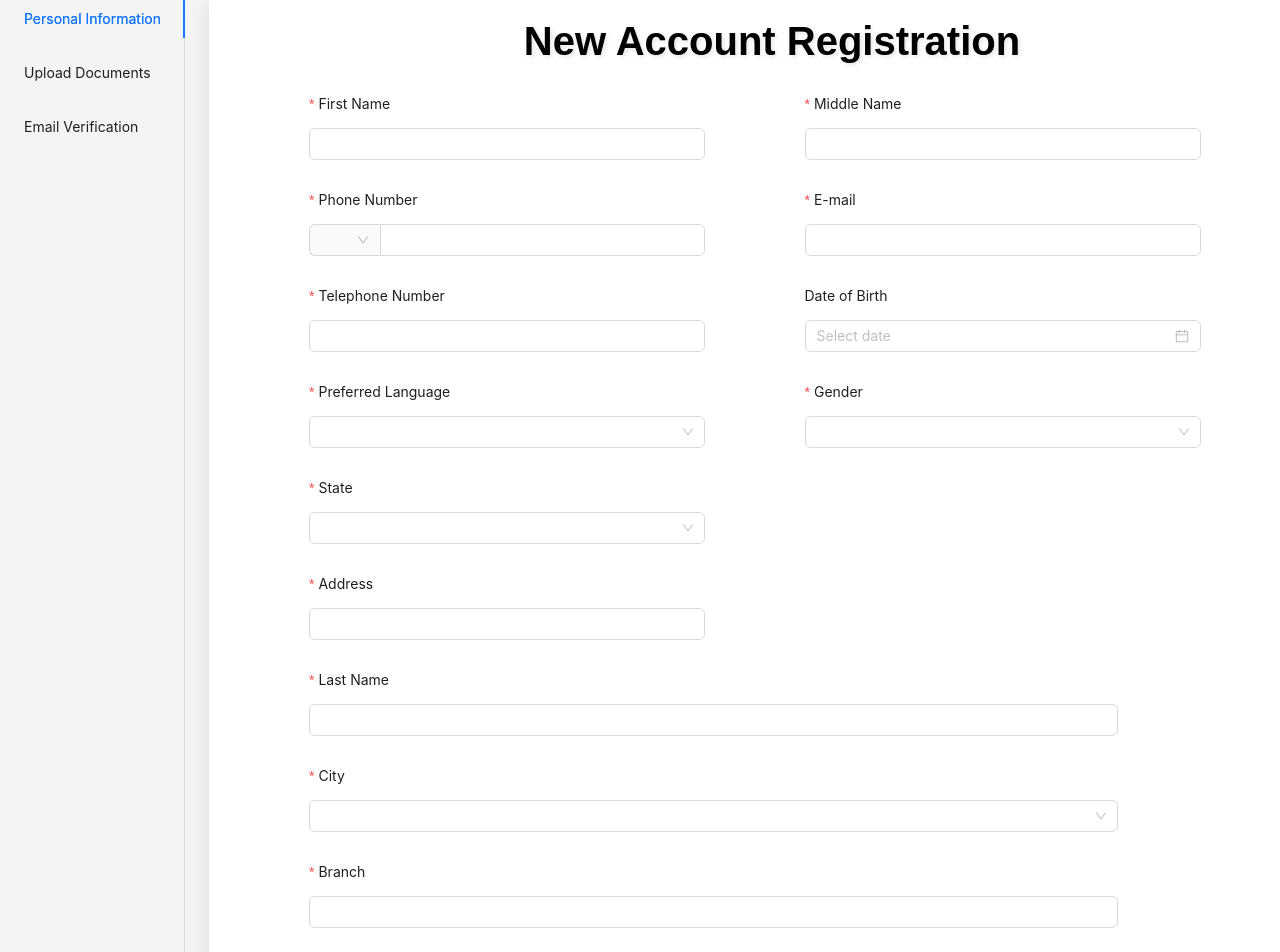
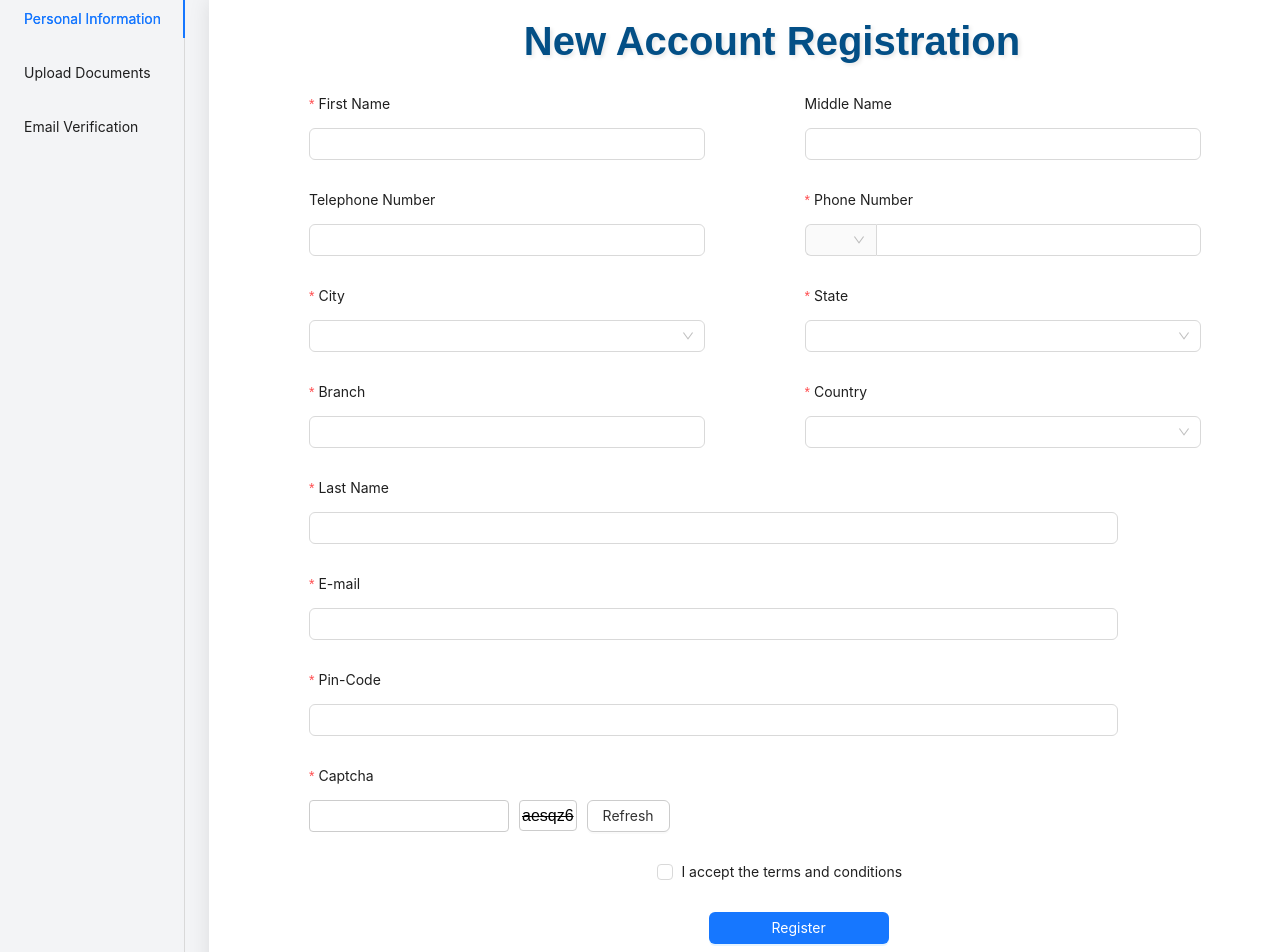
Before and after one commit to VTS-ENTERPRISES-INDIA-PRIVATE-LIMITED/Banking_Frontend, a React (Create React App) app: page / in a window 1280 px wide. Shown: the top 952 px of the page. Built offline with nearby package versions, Linux system fonts and the light colour scheme.

Commit message:
commirts

```diff
--- a/src/App.js
+++ b/src/App.js
@@ -1,11 +1,10 @@
-import logo from './logo.svg';
 import './App.css';
 
 import {BrowserRouter, Routes, Route} from 'react-router-dom'
 import Login from './Components/Login/Login'
 import ForgotPassword from './Components/ForgotPassword/ForgotPassword'
 import ResetPassword from './Components/PasswordReset/PasswordReset';
-import React, { useState } from 'react';
+import React from 'react';
 import Recharge from "./Components/Recharge/Recharge"
 
 
--- a/src/Components/AgentRegistration/AgentRegistration.css
+++ b/src/Components/AgentRegistration/AgentRegistration.css
@@ -6,6 +6,7 @@
   box-shadow: 0 0 20px rgba(0, 0, 0, 0.1);
   animation: fadeIn 1s ease-out;
   overflow-x: hidden;
+
 }
 
 
@@ -15,14 +16,14 @@
   font-size: 2.5rem;
   margin-left: 35px;
   margin-bottom: 30px;
-  color: black;
+  color: rgb(3, 79, 134);
   text-shadow: 2px 2px 4px rgba(0, 0, 0, 0.1);
   animation: slideInDown 2s ease-out;
   cursor: pointer;
 }
 
 .personalDetails .heading:hover {
-  color: #4f80a5;
+  color: #4f92a5;
   transform: scale(1.05);
 }
 
@@ -41,13 +42,13 @@
   margin: 0 10px;
 }
 
-.personalDetails .button {
+.form-section .button {
   width: 180px;
-  margin-right: 52vw;
+  margin-left: 32vw;
 }
 
-.personalDetails .intro {
-  margin-right: -38vw;
+.form-section .intro {
+  margin-left: 28vw;
 }
 
 @media (min-width: 576px) {
@@ -101,6 +102,7 @@
     align-items: center;
   }
 
+
   .personalDetails .button .ant-btn-primary {
     width: 100%;
   }
--- a/src/Components/AgentRegistration/AgentRegistration.jsx
+++ b/src/Components/AgentRegistration/AgentRegistration.jsx
@@ -48,15 +48,7 @@ const AgentRegistration = ({ onComplete}) => {
       return;
     }
 
-    const dob = values.dob;
-    const age = calculateAge(dob);
-
-    if (age < 10) {
-      message.error('Must be at least 10 years old');
-      return;
-    }
-
-    if (!validateName(values.firstName) || !validateName(values.middleName) || !validateName(values.lastName)) {
+    if (!validateName(values.firstName)  || !validateName(values.lastName)) {
       message.error('Name fields should not contain numbers or special characters');
       return;
     }
@@ -73,37 +65,15 @@ const AgentRegistration = ({ onComplete}) => {
     return /^[^\s@]+@[^\s@]+\.[^\s@]+$/.test(email.toLowerCase());
   };
 
-  const calculateAge = (dob) => {
-    const today = new Date();
-    const birthDate = new Date(dob);
-    let age = today.getFullYear() - birthDate.getFullYear();
-    const month = today.getMonth() - birthDate.getMonth();
-    if (month < 0 || (month === 0 && today.getDate() < birthDate.getDate())) {
-      age--;
-    }
-    return age;
-  };
 
   const validateName = (name) => {
     return /^[a-zA-Z ]+$/.test(name);
   };
 
-  const validateDOB = (_, value) => {
-    if (!value) {
-      return Promise.reject(new Error('Please select your date of birth!'));
-    }
-    const age = calculateAge(value);
-    if (age < 10) {
-      return Promise.reject(new Error('Must be at least 10 years old'));
-    }
-    return Promise.resolve();
-  };
+
   const changeTab = () => {
 
 }
-
-
-
   return (
     <div className='container'>
 
@@ -129,127 +99,14 @@ const AgentRegistration = ({ onComplete}) => {
                 >
                   <Input />
                 </Form.Item>
-                 <Form.Item
-                  name="phone"
-                  label="Phone Number"
-                  rules={[
-                    { required: true, message: 'Please input your phone number!' },
-                    { pattern: /^\d{10}$/, message: 'Invalid Phone Number' },
-                    ({ getFieldValue }) => ({
-                      validator(_, value) {
-                        const prefix = getFieldValue('prefix');
-                        if (!prefix && value) {
-                          return Promise.reject('Please select prefix!');
-                        }
-                        return Promise.resolve();
-                      },
-                    }),
-                  ]}
-                >
-                  <Input addonBefore={prefixSelector} style={{ width: '100%' }} />
-                </Form.Item>
+
                 <Form.Item
                   label="Telephone Number"
                   name="telephone"
-                  rules={[
-                    { required: true, message: 'Please input your telephone number!' },
-                    { pattern: /^\d+$/, message: 'Telephone number should contain only numbers!' },
-                  ]}
                 >
                   <Input />
               </Form.Item>
                <Form.Item
-                  name="preferredLanguage"
-                  label="Preferred Language"
-                  hasFeedback
-                  rules={[{ required: true, message: 'Please select your language!' }]}
-                >
-                  <Select style={{ width: '100%' }} >
-                    <Option value="Telugu">Telugu</Option>
-                    <Option value="English">English</Option>
-                    <Option value="Hindi">Hindi</Option>
-                  </Select>
-              </Form.Item>
-              <Form.Item
-                  name="state"
-                  label="State"
-                  rules={[{ required: true, message: 'Please select your state!' }]}
-                >
-                  <Select style={{ width: '100%' }}>
-                    <Option value="Andhra Pradesh">Andhra Pradesh</Option>
-                    <Option value="Arunachal Pradesh">Arunachal Pradesh</Option>
-                    <Option value="Assam">Assam</Option>
-                    <Option value="Madhya Pradesh">Madhya Pradesh</Option>
-                    <Option value="Maharashtra">Maharashtra</Option>
-                    <Option value="West Bengal">West Bengal</Option>
-                  </Select>
-                </Form.Item>
-
-                <Form.Item
-                  label="Address"
-                  name="address"
-                  rules={[
-                    { required: true, message: 'Please input your address' },
-                  ]}
-                >
-                  <Input />
-                </Form.Item>
-              </div>
-            <div className="form-group">
-              <Form.Item
-                  label="Middle Name"
-                  name="middleName"
-                  rules={[
-                    { required: true, message: 'Please input your middle name!' },
-                    { pattern: /^[a-zA-Z ]+$/, message: 'Middle name should not contain numbers or special characters' },
-                  ]}
-                >
-                  <Input />
-                </Form.Item>
-
-                <Form.Item
-                  name="email"
-                  label="E-mail"
-                  rules={[
-                    { required: true, message: 'Please input your E-mail!' },
-                    { pattern: /^[^\s@]+@[^\s@]+\.[^\s@]+$/, message: 'Invalid Email Address' },
-                  ]}
-                >
-                  <Input />
-                </Form.Item>
-                <Form.Item
-                  name="dob"
-                  label="Date of Birth"
-                  rules={[{ validator: validateDOB }]}
-                >
-                  <DatePicker style={{ width: '100%' }} />
-                </Form.Item>
-                <Form.Item
-                  name="gender"
-                  label="Gender"
-                  rules={[{ required: true, message: 'Please select your gender!' }]}
-                >
-                  <Select style={{ width: '100%' }}>
-                    <Option value="Male">Male</Option>
-                    <Option value="Female">Female</Option>
-                    <Option value="Others">Others</Option>
-                  </Select>
-                </Form.Item>
-              </div>
-            <div className="form-group">
-              <Form.Item
-                  label="Last Name"
-                  name="lastName"
-                  rules={[
-                    { required: true, message: 'Please input your last name!' },
-                    { pattern: /^[a-zA-Z ]+$/, message: 'Last name should not contain numbers or special characters' },
-                  ]}
-                >
-                  <Input />
-                </Form.Item>
-
-
-                <Form.Item
                   name="city"
                   label="City"
                   rules={[{ required: true, message: 'Please select your city!' }]}
@@ -273,24 +130,106 @@ const AgentRegistration = ({ onComplete}) => {
                     <Option value="Ujjain">Ujjain</Option>
                   </Select>
                 </Form.Item>
-                <Form.Item
+                 <Form.Item
                   name="branch"
                   label="Branch"
                   rules={[{ required: true, message: 'Please input your branch!' }]}
                 >
                   <Input />
                 </Form.Item>
-                <Form.Item
-                  name="account"
-                  label="Type Of Account"
-                  hasFeedback
-                  rules={[{ required: true, message: 'Please select your account type!' }]}
+
+              </div>
+            <div className="form-group">
+             <Form.Item
+                  label="Middle Name"
+                  name="middleName"
                 >
-                  <Select style={{ width: '100%' }} >
-                    <Option value="savings account">Savings Account</Option>
-                    <Option value="current account">Current Account</Option>
+                  <Input />
+              </Form.Item>
+               <Form.Item
+                  name="phone"
+                  label="Phone Number"
+                  rules={[
+                    { required: true, message: 'Please input your phone number!' },
+                    { pattern: /^\d{10}$/, message: 'Invalid Phone Number' },
+                    ({ getFieldValue }) => ({
+                      validator(_, value) {
+                        const prefix = getFieldValue('prefix');
+                        if (!prefix && value) {
+                          return Promise.reject('Please select prefix!');
+                        }
+                        return Promise.resolve();
+                      },
+                    }),
+                  ]}
+                >
+                  <Input addonBefore={prefixSelector} style={{ width: '100%' }} />
+              </Form.Item>
+
+
+               <Form.Item
+                  name="state"
+                  label="State"
+                  rules={[{ required: true, message: 'Please select your state!' }]}
+                >
+                  <Select style={{ width: '100%' }}>
+                    <Option value="Andhra Pradesh">Andhra Pradesh</Option>
+                    <Option value="Arunachal Pradesh">Arunachal Pradesh</Option>
+                    <Option value="Assam">Assam</Option>
+                    <Option value="Madhya Pradesh">Madhya Pradesh</Option>
+                    <Option value="Maharashtra">Maharashtra</Option>
+                    <Option value="West Bengal">West Bengal</Option>
+                  </Select>
+              </Form.Item>
+              <Form.Item
+                  name="country"
+                  label="Country"
+                  rules={[{ required: true, message: 'Please select your state!' }]}
+                >
+                  <Select style={{ width: '100%' }}>
+                    <Option value="India">India</Option>
+                    <Option value="China">China</Option>
+                    <Option value="Japan">Japan</Option>
+                    <Option value="Malaysia">Malaysia</Option>
+                    <Option value="Korea">Korea</Option>
+                    <Option value="South-Korea">South-Korea</Option>
                   </Select>
                 </Form.Item>
+              </div>
+            <div className="form-group">
+               <Form.Item
+                  label="Last Name"
+                  name="lastName"
+                  rules={[
+                    { required: true, message: 'Please input your last name!' },
+                    { pattern: /^[a-zA-Z ]+$/, message: 'Last name should not contain numbers or special characters' },
+                  ]}
+                >
+                  <Input />
+              </Form.Item>
+
+              <Form.Item
+                  name="email"
+                  label="E-mail"
+                  rules={[
+                    { required: true, message: 'Please input your E-mail!' },
+                    { pattern: /^[^\s@]+@[^\s@]+\.[^\s@]+$/, message: 'Invalid Email Address' },
+                  ]}
+                >
+                  <Input />
+                </Form.Item>
+
+             <Form.Item
+  label="Pin-Code"
+  name="pincode"
+  rules={[
+    { required: true, message: 'Please input your pin code number!' },
+    { pattern: /^[1-9][0-9]{5}$/, message: 'Pin code should contain exactly 6 digits!' },
+  ]}
+>
+  <Input />
+</Form.Item>
+
                 <Form.Item label="Captcha" required>
                   <Captcha onValidate={setCaptchaValid} />
                 </Form.Item>
@@ -311,7 +250,8 @@ const AgentRegistration = ({ onComplete}) => {
                   ]}
                 >
                   <Checkbox>I accept the terms and conditions</Checkbox>
-                </Form.Item>
+              </Form.Item>
+              </div>
                 <div className='button'>
                   <Form.Item
                     wrapperCol={{ span: 24 }}
@@ -320,7 +260,6 @@ const AgentRegistration = ({ onComplete}) => {
                     <Button type="primary" htmlType="submit" style={{ width: '100%' }} >Register</Button>
 
                   </Form.Item>
-                </div>
               </div>
             </div>
           </Form>
--- a/src/Components/EmailVerification/EmailVerification.css
+++ b/src/Components/EmailVerification/EmailVerification.css
@@ -31,6 +31,7 @@
 
 .email-verification-container .illustration-section .illustration-image {
   width: 100%;
+  height: 100%;
   max-width: 500px;
   border-radius: 8px;
 }
@@ -74,7 +75,7 @@
   width: 100%;
   padding: 12px;
   background-color: #ff7a18;
-  background-image: linear-gradient(315deg, #ff7a18 0%, #af002d 74%);
+  background-image: linear-gradient(315deg, #1c40d1 0%, #0032af 74%);
   border: none;
   border-radius: 4px;
   color: #fff;
@@ -83,6 +84,11 @@
   transition: background-color 0.3s;
 }
 
+.email-verification-container .form-section Input{
+
+  height: 44px;
+  width: 64px;
+}
 .email-verification-container .form-section .reset-button:hover {
   background-color: #e0671b;
 }
--- a/src/Components/EmailVerification/EmailVerification.jsx
+++ b/src/Components/EmailVerification/EmailVerification.jsx
@@ -71,28 +71,37 @@ const EmailVerification = () => {
             {isOtpSent && (
                 <div className="input-group">
                   <label htmlFor="otp">OTP:</label>
-                <Input.OTP mask="🔒" {...sharedProps} />
+                <Input.OTP  {...sharedProps} />
 
                 </div>
             )}
             {isOtpSent && !isTimerComplete && (
             <div className="timer-section">
-              <p>Time remaining: {Math.floor(timeLeft / 60)}:{timeLeft % 60 < 10 ? '0' : ''}{timeLeft % 60}</p>
+              <p style={{marginLeft:"300px"}}>{Math.floor(timeLeft / 60)}:{timeLeft % 60 < 10 ? '0' : ''}{timeLeft % 60}</p>
             </div>
           )}
-          {isOtpSent && isTimerComplete && (
-            <div className="verification-failed">
-              <p>Verification failed.</p>
 
-            </div>
-          )}
+
             <button type="submit" className="reset-button" disabled={isOtpSent}>
               {isOtpSent ? 'Verify' : 'Send OTP'}
 
             </button>
-            <p><a href="#" className="change-email-button" onClick={handleResendOtp}>Change Email Address</a></p>
+            {isOtpSent && isTimerComplete && (
+            <div className="verification-failed">
+              <p>Verification failed.</p>
 
-            <p><a href="#" onClick={handleSendOtp}  disabled={isOtpSent}>{isOtpSent ? 'Resend OTP' : ''}</a></p>
+              </div>)}
+            {isOtpSent && (
+                <div>
+
+                <p><a href="/" className="change-email-button" onClick={handleResendOtp}>Change Email Address</a></p>
+                <p><a href="/" onClick={handleSendOtp}>Resend OTP</a></p>
+
+                </div>
+            )}
+
+
+
           </form>
 
         </div>
--- a/src/Components/ForgotPassword/ForgotPassword.css
+++ b/src/Components/ForgotPassword/ForgotPassword.css
@@ -74,7 +74,7 @@
   width: 100%;
   padding: 12px;
   background-color: #ff7a18;
-  background-image: linear-gradient(315deg, #ff7a18 0%, #af002d 74%);
+    background-image: linear-gradient(315deg, #1878ff 0%, #2419bb 74%);
   border: none;
   border-radius: 4px;
   color: #fff;
--- a/src/Components/Login/Login.jsx
+++ b/src/Components/Login/Login.jsx
@@ -57,8 +57,8 @@ const Login = () => {
               </div>
               {showOtpInput && (
                 <div className="input-group">
-                  <label htmlFor="otp">OTP:</label>
-                <Input.OTP mask="🔒" {...sharedProps} />
+                  <label htmlFor="otp" >OTP:</label>
+                <Input.OTP {...sharedProps} id='otp' />
 
                 </div>
               )}
--- a/src/Components/PasswordReset/ResetPassword.css
+++ b/src/Components/PasswordReset/ResetPassword.css
@@ -1,4 +1,4 @@
-/* src/PasswordReset.css */
+
 
 .password-reset-container {
   display: flex;
@@ -56,7 +56,7 @@
   width: 50%;
   padding: 12px;
   background-color: #ff7a18;
-  background-image: linear-gradient(315deg, #ff7a18 0%, #af002d 74%);
+  background-image: linear-gradient(315deg, #5d18ff 0%, #0c00af 74%);
   border: none;
   border-radius: 4px;
   color: #fff;
--- a/src/Components/Uploads/Uploads.css
+++ b/src/Components/Uploads/Uploads.css
@@ -51,7 +51,7 @@
   margin-left: 90px;
   padding: 12px;
   background-color: #ff7a18;
-  background-image: linear-gradient(315deg, #ff7a18 0%, #af002d 74%);
+  background-image: linear-gradient(315deg, #1878ff 0%, #2419bb 74%);
   border: none;
   border-radius: 4px;
   color: #fff;
--- a/src/Components/Uploads/Uploads.jsx
+++ b/src/Components/Uploads/Uploads.jsx
@@ -78,7 +78,8 @@ const Uploads = ({onComplete}) => {
             type="file"
             accept="image/*"
             onChange={handlePanCardChange}
-            className="input-file"
+                className="input-file"
+                required
           />
           {panCardPreview && (
             <div className="image-preview" onClick={() => handleImageClick(panCardPreview)}>
@@ -92,7 +93,8 @@ const Uploads = ({onComplete}) => {
             type="file"
             accept="image/*"
             onChange={handleAadharCardChange}
-            className="input-file"
+                className="input-file"
+                required
           />
           {aadharCardPreview && (
             <div className="image-preview" onClick={() => handleImageClick(aadharCardPreview)}>
```
Also changed, not shown: src/Components/Login/Login.css (+10 -12 lines).
